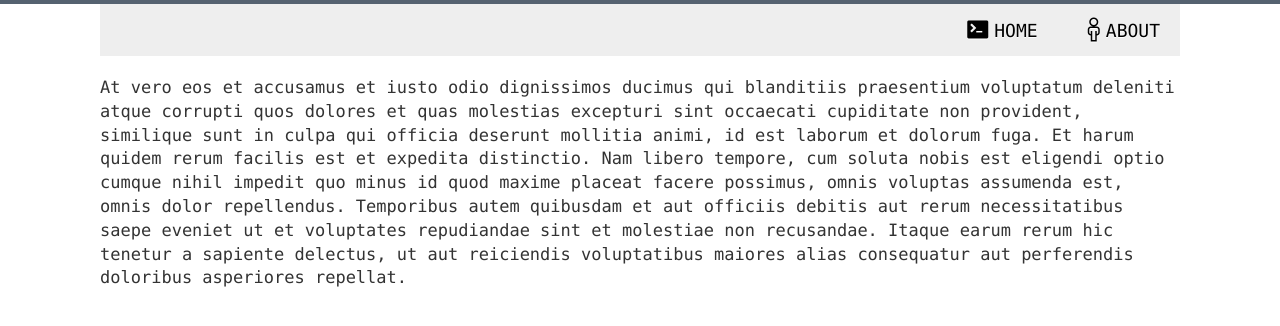
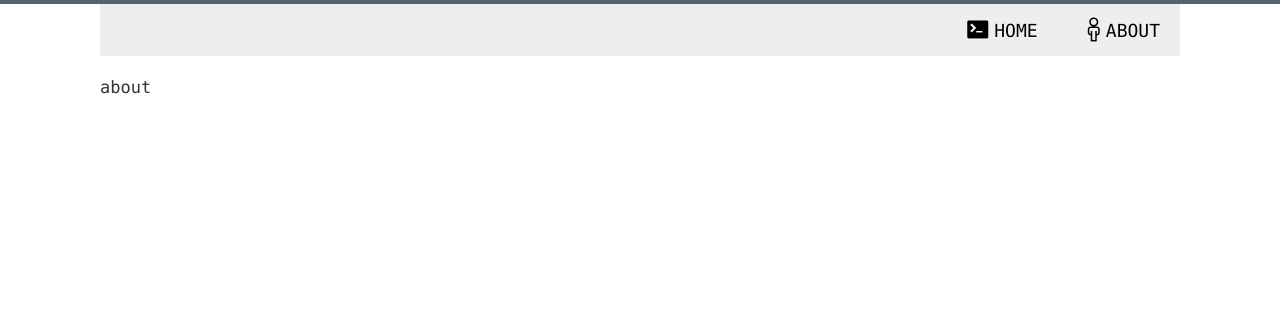
Before and after one commit to yangzhih/yangzhih.github.com, a Jekyll site: the page built from about.md, in a window 1280 px wide. Shown: the top 326 px of the page. Built offline with Jekyll 4.4.1, drawn with Linux system fonts in a browser that asks for light colours.

```diff
--- a/_config.yml
+++ b/_config.yml
@@ -1,10 +1,8 @@
-name: White Paper
+name: Zachary Blog
 description: >
-    A simple jekyll theme aimed at programmers who like clean interface to write posts
-    and show off some code.
+    Home
 about: >
-    At vero eos et accusamus et iusto odio dignissimos ducimus qui blanditiis praesentium voluptatum deleniti atque corrupti quos dolores et quas molestias excepturi sint occaecati cupiditate non provident, similique sunt in culpa qui officia deserunt mollitia animi, id est laborum et dolorum fuga. Et harum quidem rerum facilis est et expedita distinctio. Nam libero tempore, cum soluta nobis est eligendi optio cumque nihil impedit quo minus id quod maxime placeat facere possimus, omnis voluptas assumenda est, omnis dolor repellendus. Temporibus autem quibusdam et aut officiis debitis aut rerum necessitatibus saepe eveniet ut et voluptates repudiandae sint et molestiae non recusandae. Itaque earum rerum hic tenetur a sapiente delectus, ut aut reiciendis voluptatibus maiores alias consequatur aut perferendis doloribus asperiores repellat.
-
+    about
 master_repo: false
 url: "http://zhyang.top/"
 markdown: kramdown
--- a/_layouts/post.html
+++ b/_layouts/post.html
@@ -10,13 +10,10 @@ layout: default
 
 {% if site.owner.twitter %}
     <div class="keep-in-touch">
-      <p>
-        Tweet me <a href="https://twitter.com/{{site.owner.twitter}}">@{{ site.owner.twitter }}</a> if you like this post.
-      </p>
+
     </div>
 {% endif %}
 
-<a href="https://twitter.com/share" class="twitter-share-button" data-via="{{ site.owner.twitter }}" data-size="large" data-hashtags="{{site.name}}">Tweet</a>
 <script>!function(d,s,id){var js,fjs=d.getElementsByTagName(s)[0],p=/^http:/.test(d.location)?'http':'https';if(!d.getElementById(id)){js=d.createElement(s);js.id=id;js.src=p+'://platform.twitter.com/widgets.js';fjs.parentNode.insertBefore(js,fjs);}}(document, 'script', 'twitter-wjs');</script>
 
 {% if site.disqus_shortname %}
```
Also changed, not shown: _posts/2017-07-16-LAMP环境下WordPress建立个人博客.md (+2 -2 lines).
